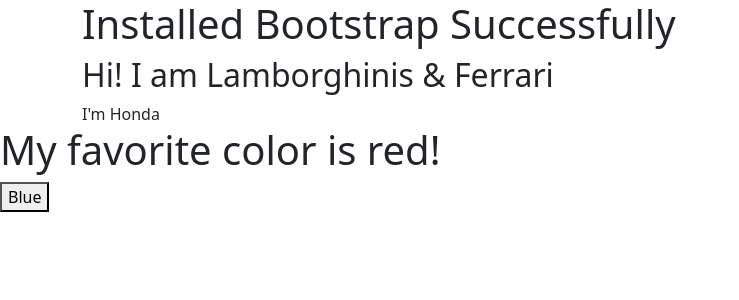
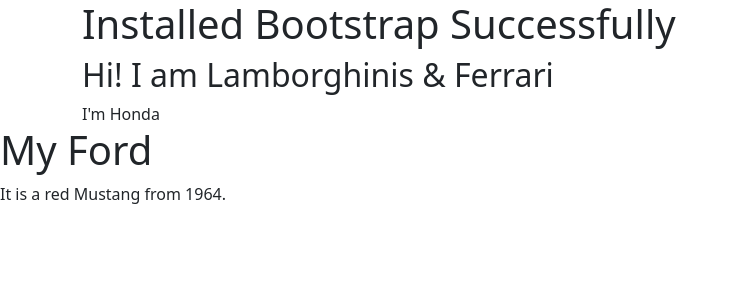
Before and after one commit to Christiannaira/react-project-first, a React (Vite) app: page / in a window 1280 px wide. Shown: the top 300 px of the page, without its empty margins (0-739 px from the left). Built offline with nearby package versions, Linux system fonts and the light colour scheme.

Commit message:
feat: Implemented more useState hooks

```diff
--- a/src/State.tsx
+++ b/src/State.tsx
@@ -4,17 +4,17 @@
 function State(){
 
     const [color, setColor] = useState('red');
+    const [brand, setBrand] = useState("Ford");
+    const [year, setYear] = useState("1964");
+    const [model, setModel] = useState("Mustang");
 
     return(
         <>
 
-            <h1>My favorite color is {color}!</h1>
-            <button
-            type="button"
-            onClick={() => setColor("blue")}
-            >
-                Blue
-            </button>
+           <h1>My {brand}</h1>
+           <p>
+            It is a {color} {model} from {year}.
+           </p>
 
         </>
     )
```
